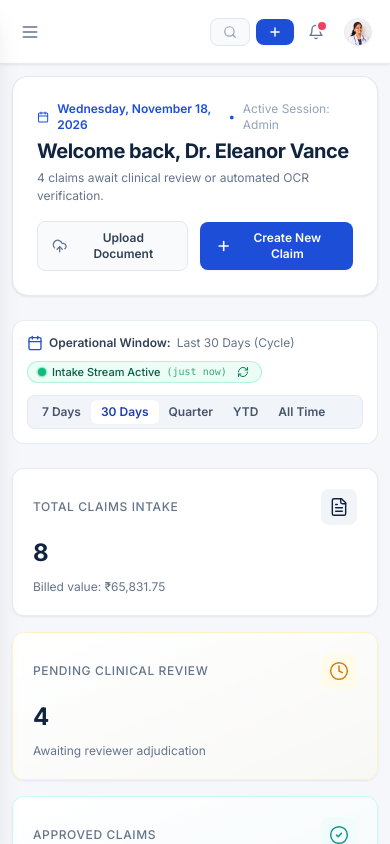
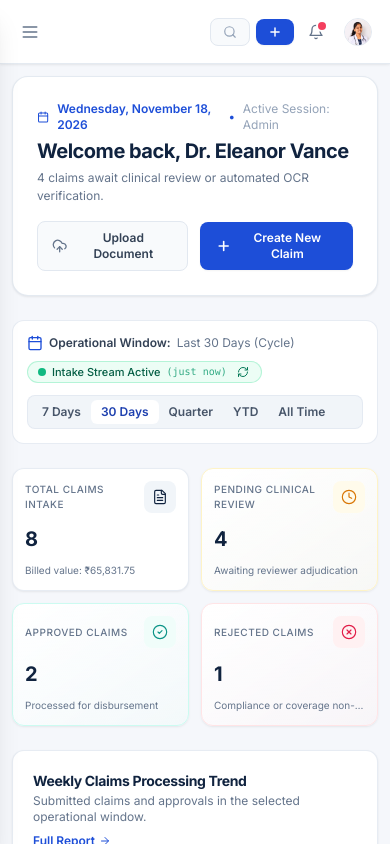
Before and after one commit to thavimathijp12-png/ClaimPilot-AI, a React (Vite) app: page /dashboard in a window 390 px wide. Shown: the top 844 px of the page. Built offline with nearby package versions, Linux system fonts and the light colour scheme.

Commit message:
Improve responsive dashboard layout

```diff
--- a/src/components/common/StatCard.jsx
+++ b/src/components/common/StatCard.jsx
@@ -37,26 +37,26 @@ export function StatCard({
     <div
       onClick={onClick}
       className={cn(
-        'p-5 rounded-xl border shadow-subtle card-hover transition-all relative overflow-hidden',
+        'p-3 sm:p-5 rounded-xl border shadow-subtle card-hover transition-all relative overflow-hidden',
         variantStyles,
         onClick && 'cursor-pointer',
         className
       )}
     >
       <div className="flex items-center justify-between gap-2">
-        <span className="text-xs font-medium text-content-muted uppercase tracking-wider">{title}</span>
+        <span className="text-[10px] sm:text-xs font-medium text-content-muted uppercase tracking-wider">{title}</span>
         {Icon && (
-          <div className={cn('w-9 h-9 rounded-lg flex items-center justify-center flex-shrink-0', iconColor)}>
-            <Icon className="w-5 h-5 stroke-[1.75]" />
+          <div className={cn('w-8 h-8 sm:w-9 sm:h-9 rounded-lg flex items-center justify-center flex-shrink-0', iconColor)}>
+            <Icon className="w-4 h-4 sm:w-5 sm:h-5 stroke-[1.75]" />
           </div>
         )}
       </div>
 
       <div className="mt-3 flex items-baseline gap-2">
-        <span className="text-2xl sm:text-3xl font-bold text-navy tracking-tight">{value}</span>
+        <span className="text-xl sm:text-3xl font-bold text-navy tracking-tight">{value}</span>
       </div>
 
-      <div className="mt-2.5 flex items-center gap-1.5 text-xs">
+      <div className="mt-2.5 flex items-center gap-1.5 text-[10px] sm:text-xs">
         {trend !== undefined && trend !== null && (
           <span
             className={cn(
--- a/src/pages/DashboardPage.jsx
+++ b/src/pages/DashboardPage.jsx
@@ -262,7 +262,7 @@ export function DashboardPage() {
       </div>
 
       {/* Operational Stats Grid */}
-      <div className="grid grid-cols-1 sm:grid-cols-2 lg:grid-cols-4 gap-4 sm:gap-5">
+      <div className="grid grid-cols-2 sm:grid-cols-2 lg:grid-cols-4 gap-3 sm:gap-5">
         <StatCard
           title="Total Claims Intake"
           value={totalClaimsCount}
```
